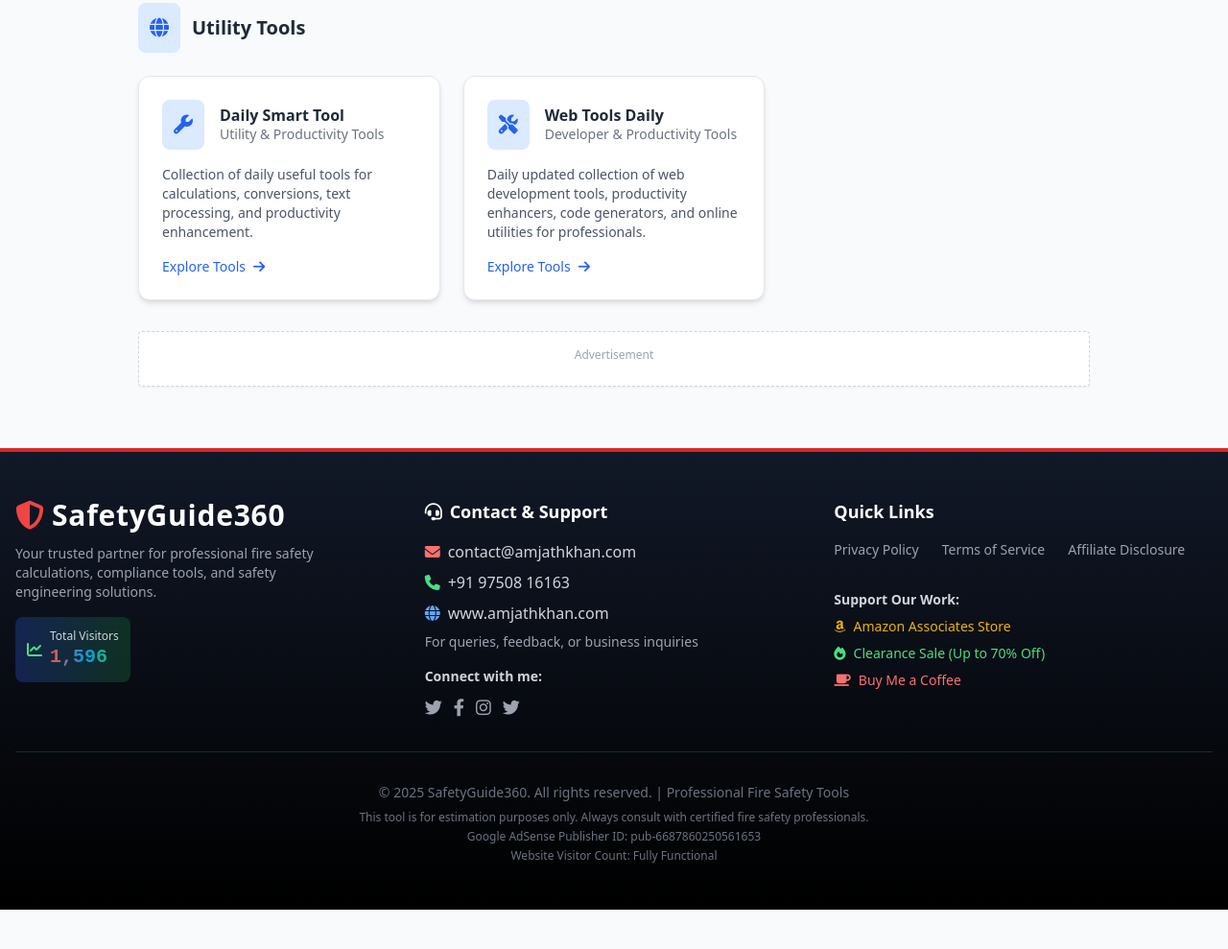
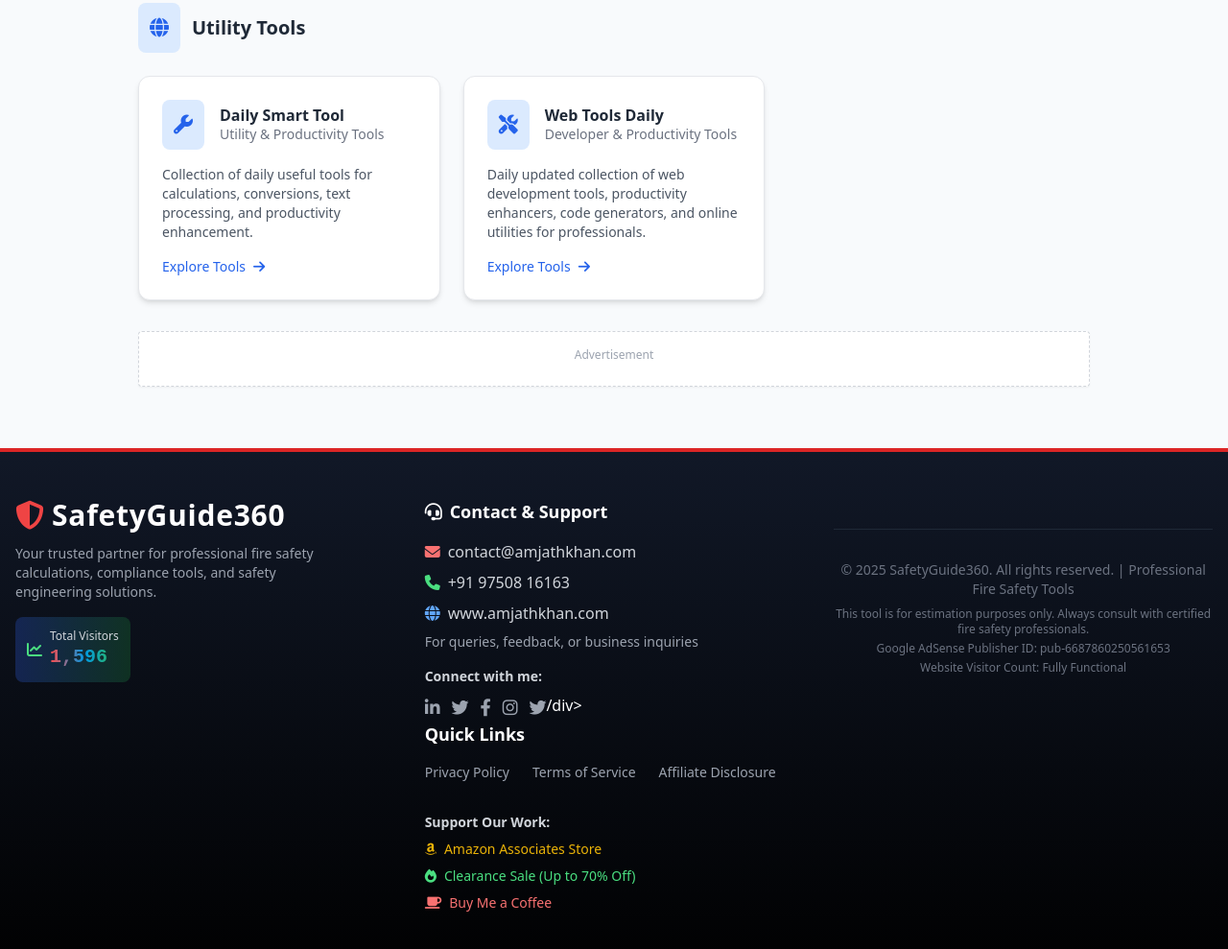
Before and after one commit to AmjathKhan001/Safetyguide360-Ceilingmounted-Fireextinguisher-Cost-Estimation-Tool, a website: page index.html in a window 1280 px wide. Shown: the part 3232-4221 px from the top of the page at 96% size. Before the commit the page ends 4180 px from the top, so only its background shows below. Drawn offline with nearby package versions, Linux system fonts and the light colour scheme.

Commit message:
Update index.html

```diff
--- a/index.html
+++ b/index.html
@@ -1017,19 +1017,22 @@
                     <div class="mt-4">
                         <h5 class="text-sm font-semibold mb-2 text-gray-300">Connect with me:</h5>
                         <div class="flex space-x-3 justify-center md:justify-start">
-                            <a href="https://bsky.app/profile/amjathkhan.bsky.social" target="_blank" rel="noopener noreferrer" class="text-gray-400 hover:text-white transition" title="Bluesky">
+    <a href="https://www.linkedin.com/in/amjathkhan-shiekusman/" target="_blank" rel="noopener noreferrer" class="text-gray-400 hover:text-blue-500 transition duration-300" title="LinkedIn Profile">
+        <i class="fab fa-linkedin-in text-lg"></i>
+    </a>
+    <a href="https://x.com/amjikhan" target="_blank" rel="noopener noreferrer" class="text-gray-400 hover:text-blue-400 transition duration-300" title="Twitter/X">
         <i class="fab fa-twitter text-lg"></i>
     </a>
-                            <a href="https://www.facebook.com/Amjathkhan.s" target="_blank" rel="noopener noreferrer" class="text-gray-400 hover:text-white transition" title="Facebook">
+    <a href="https://www.facebook.com/Amjathkhan.s" target="_blank" rel="noopener noreferrer" class="text-gray-400 hover:text-blue-600 transition duration-300" title="Facebook">
         <i class="fab fa-facebook-f text-lg"></i>
     </a>
-                            <a href="https://www.instagram.com/amjathkhan_official/" target="_blank" rel="noopener noreferrer" class="text-gray-400 hover:text-white transition" title="Instagram">
+    <a href="https://www.instagram.com/amjathkhan_official/" target="_blank" rel="noopener noreferrer" class="text-gray-400 hover:text-pink-500 transition duration-300" title="Instagram">
         <i class="fab fa-instagram text-lg"></i>
     </a>
-                            <a href="https://x.com/amjikhan" target="_blank" rel="noopener noreferrer" class="text-gray-400 hover:text-white transition" title="Twitter/X">
+    <a href="https://bsky.app/profile/amjathkhan.bsky.social" target="_blank" rel="noopener noreferrer" class="text-gray-400 hover:text-blue-300 transition duration-300" title="Bluesky">
         <i class="fab fa-twitter text-lg"></i>
                            </a>
-                        </div>
+                        /div>
                     </div>
                 </div>
 
```
Lines whose indentation alone changed are shown as unchanged.
